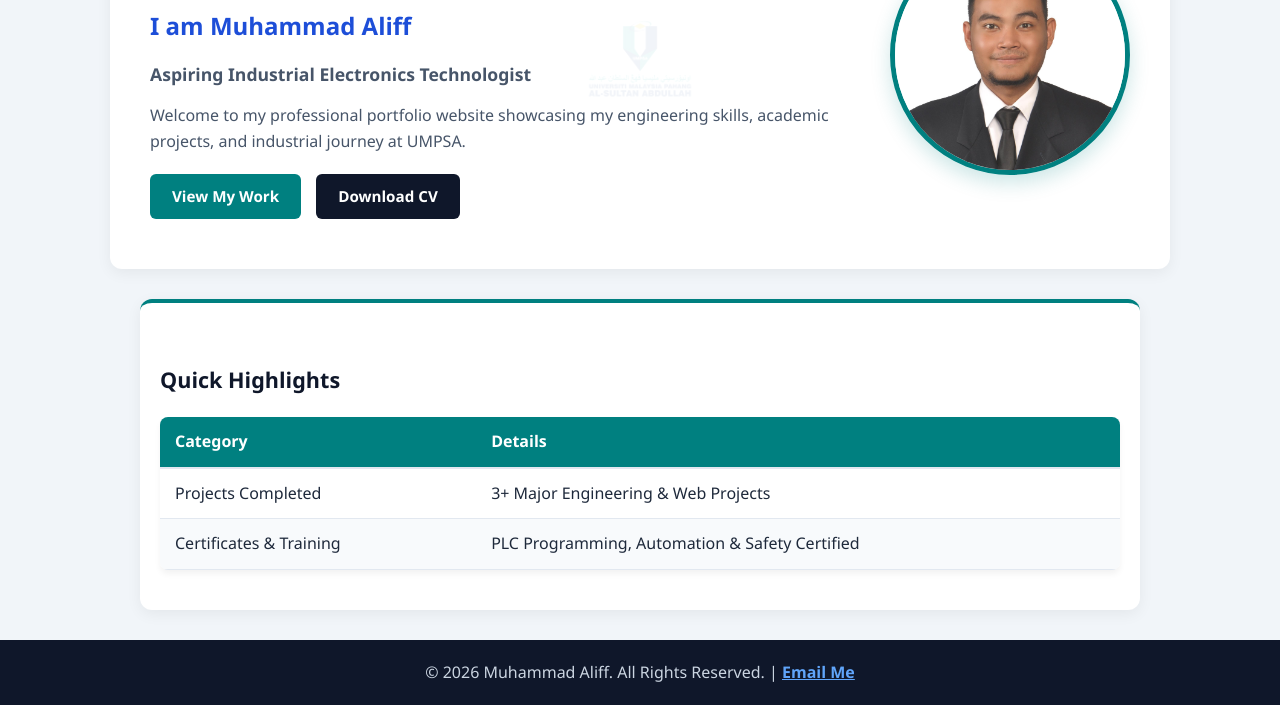
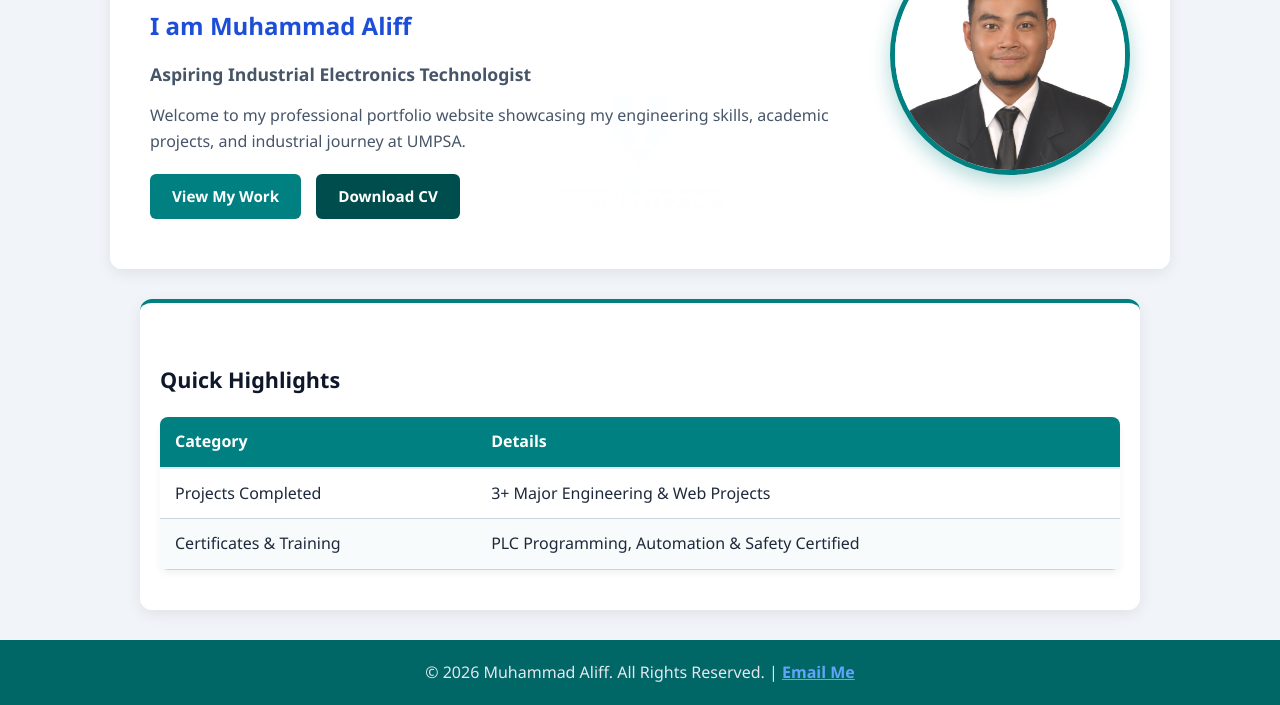
Before and after one commit to mhdaliff03/Aliff-portfolio, a plain HTML site: page index.html in a window 1280 px wide. Shown: the part 253-958 px from the top of the page. Drawn offline with Linux system fonts and the light colour scheme.

Commit message:
Change theme to UMPSA green/teal and add clear watermark logo across all pages

```diff
--- a/css/style.css
+++ b/css/style.css
@@ -1,17 +1,17 @@
 /* ==========================================
-   1. WARNA KORPORAT UMPSA & ROOT SETTINGS
+   1. WARNA HIJAU/TEAL UMPSA & ROOT SETTINGS
    ========================================== */
 :root {
-    --primary-color: #008080;      /* Teal Korporat UMPSA */
+    --primary-color: #008080;      /* Teal UMPSA */
     --primary-hover: #006666;      /* Teal Gelap */
-    --accent-gold: #f59e0b;        /* Emas UMPSA */
-    --dark-navy: #0f172a;          /* Biru Gelap Header & Footer */
-    --text-main: #1e293b;          /* Teks Gelap */
-    --text-muted: #475569;         /* Teks Kelabu Lembut */
-    --bg-light: #f1f5f9;           /* Latar Belakang Lembut */
+    --accent-gold: #f59e0b;
+    --dark-navy: #006666;          /* Ditukar kepada Hijau/Teal UMPSA untuk Header & Footer */
+    --text-main: #1e293b;
+    --text-muted: #475569;
+    --bg-light: #f1f5f9;
     --white: #ffffff;
-    --border-color: #e2e8f0;
-    --shadow: 0 4px 15px rgba(0, 0, 0, 0.06);
+    --border-color: #cbd5e1;
+    --shadow: 0 4px 15px rgba(0, 0, 0, 0.08);
 }
 
 /* ==========================================
@@ -42,7 +42,7 @@ main {
 }
 
 /* ==========================================
-   3. HEADER & NAVIGATION BAR (Semua Halaman)
+   3. HEADER & NAVIGATION BAR (Hijau UMPSA)
    ========================================== */
 header {
     background-color: var(--dark-navy);
@@ -77,7 +77,7 @@ header {
 }
 
 .nav-links li a, header ul li a {
-    color: #cbd5e1;
+    color: #e2e8f0;
     text-decoration: none;
     font-weight: 500;
     padding: 8px 14px;
@@ -89,15 +89,33 @@ header {
 .nav-links li a.active,
 header ul li a:hover,
 header ul li a.active {
-    background-color: var(--primary-color);
+    background-color: #004d4d; /* Hijau gelap eksklusif untuk tab aktif */
     color: var(--white);
 }
 
 /* ==========================================
-   4. KAD KANDUNGAN UMUM (About, Skills, Projects, Contact)
+   4. KAD KANDUNGAN & BACKGROUND LOGO UMPSA TERANG (Semua Halaman)
    ========================================== */
+body, main {
+    position: relative;
+}
+
+/* Watermark Logo UMPSA yang lebih terang (opacity 0.15) pada semua halaman */
+main::before {
+    content: "";
+    position: fixed;
+    inset: 0;
+    background-image: url('../images/LOGO UMPSA.jpg');
+    background-repeat: no-repeat;
+    background-position: center;
+    background-size: 450px;
+    opacity: 0.15; /* Dinaikkan supaya lebih jelas dan terang */
+    pointer-events: none;
+    z-index: -1;
+}
+
 section {
-    background: var(--white);
+    background: rgba(255, 255, 255, 0.95); /* Sedikit telus supaya logo belakang nampak lembut merentasi halaman */
     padding: 35px;
     border-radius: 12px;
     box-shadow: var(--shadow);
@@ -107,7 +125,7 @@ section {
 
 section h1 {
     font-size: 2rem;
-    color: var(--dark-navy);
+    color: #004d4d;
     margin-bottom: 15px;
     border-bottom: 2px solid var(--border-color);
     padding-bottom: 10px;
@@ -136,7 +154,7 @@ section ul li {
 }
 
 /* ==========================================
-   5. HOME PAGE (HERO SECTION + WATERMARK LEMBUT)
+   5. HOME PAGE (HERO SECTION)
    ========================================== */
 .hero-section {
     position: relative;
@@ -145,27 +163,7 @@ section ul li {
     justify-content: space-between;
     gap: 40px;
     padding: 50px 40px;
-    overflow: hidden;
-    background: var(--white);
-}
-
-/* Watermark Logo UMPSA yang sangat lembut di belakang */
-.hero-section::before {
-    content: "";
-    position: absolute;
-    inset: 0;
-    background-image: url('../images/LOGO UMPSA.jpg');
-    background-repeat: no-repeat;
-    background-position: center;
-    background-size: 280px;
-    opacity: 0.06; /* Sangat lembut supaya teks mudah dibaca */
-    pointer-events: none;
-    z-index: 0;
-}
-
-.hero-content, .hero-image {
-    position: relative;
-    z-index: 1;
+    background: rgba(255, 255, 255, 0.96);
 }
 
 .hero-content {
@@ -197,7 +195,7 @@ section ul li {
     object-fit: cover;
     border-radius: 50%;
     border: 5px solid var(--primary-color);
-    box-shadow: 0 8px 20px rgba(0, 128, 128, 0.2);
+    box-shadow: 0 8px 20px rgba(0, 128, 128, 0.3);
 }
 
 /* ==========================================
@@ -229,11 +227,11 @@ section ul li {
 }
 
 .btn-secondary {
-    background-color: var(--dark-navy);
+    background-color: #004d4d;
 }
 
 .btn-secondary:hover {
-    background-color: #1e293b;
+    background-color: #003333;
 }
 
 /* ==========================================
@@ -260,18 +258,19 @@ td {
 }
 
 tr:nth-child(even) {
-    background-color: #f8fafc;
+    background-color: rgba(0, 128, 128, 0.03);
 }
 
 /* ==========================================
-   8. PROJECTS PAGE (Gambar & Kad Projek)
+   8. PROJECTS PAGE (Kad Projek)
    ========================================== */
 article {
-    background: #f8fafc;
+    background: #ffffff;
     border: 1px solid var(--border-color);
     border-radius: 10px;
     padding: 25px;
     margin-bottom: 25px;
+    box-shadow: 0 2px 8px rgba(0,0,0,0.04);
 }
 
 article img {
@@ -286,7 +285,7 @@ article img {
 }
 
 /* ==========================================
-   9. CONTACT FORM (Borang Tersusun Menegak)
+   9. CONTACT FORM
    ========================================== */
 form {
     display: flex;
@@ -298,7 +297,7 @@ form {
 
 form label {
     font-weight: 600;
-    color: var(--dark-navy);
+    color: #004d4d;
     margin-bottom: -10px;
 }
 
@@ -310,7 +309,7 @@ form textarea {
     border-radius: 6px;
     font-family: inherit;
     font-size: 1rem;
-    background-color: #f8fafc;
+    background-color: #ffffff;
     transition: border-color 0.3s ease;
 }
 
@@ -318,7 +317,7 @@ form input:focus,
 form textarea:focus {
     outline: none;
     border-color: var(--primary-color);
-    background-color: var(--white);
+    box-shadow: 0 0 0 3px rgba(0, 128, 128, 0.15);
 }
 
 form textarea {
@@ -327,18 +326,18 @@ form textarea {
 }
 
 /* ==========================================
-   10. FOOTER & BUTANG SCROLL TO TOP
+   10. FOOTER & SCROLL TO TOP
    ========================================== */
 footer {
     background-color: var(--dark-navy);
-    color: #cbd5e1;
+    color: #e2e8f0;
     text-align: center;
     padding: 20px;
     margin-top: auto;
 }
 
 footer a {
-    color: #38bdf8;
+    color: #a5f3fc;
     text-decoration: none;
     font-weight: 600;
 }
@@ -362,7 +361,7 @@ footer a:hover {
 }
 
 /* ==========================================
-   11. RESPONSIVE (Tablet & Telefon Bimbit)
+   11. RESPONSIVE (Mobile & Tablet)
    ========================================== */
 @media (max-width: 768px) {
     .navbar, header nav {
```
